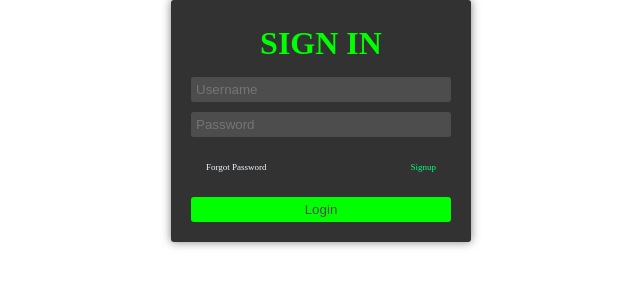
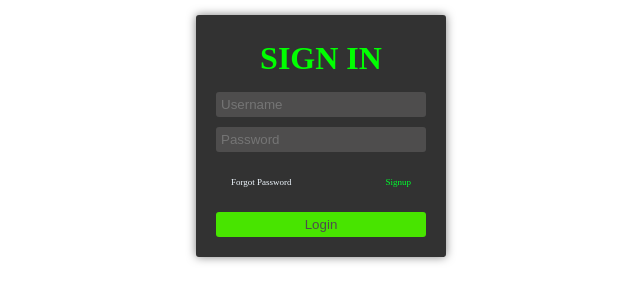
Before and after one commit to vamshi1698/Sign-In-Form, a plain HTML site: page index.html in a window 1280 px wide. Shown: the whole page, without its empty margins (319-959 px from the left). Drawn offline with Linux system fonts and the light colour scheme.

Commit message:
Added Some Changes

```diff
--- a/index.html
+++ b/index.html
@@ -7,6 +7,7 @@
     <link rel="stylesheet" type="text/css" href="style.css" >
 </head>
 <body>
+    <div id="gap"></div>
     <form>
     <div class="container">
         <h1>SIGN IN</h1>
--- a/style.css
+++ b/style.css
@@ -8,7 +8,7 @@ html,body{
     height: 100%;
 }
 .container{
-    width: 300px;
+    width: 250px;
     display:flex;
     flex-direction: column;
     background-color: rgb(50, 50, 50);
@@ -51,8 +51,15 @@ input{
 }
 button{
     color:rgb(78, 77, 77);
+    background-color:rgb(72, 228, 0) ;
+}
+#signup{
+    color:rgb(0, 255, 47) !important;
+}
+#gap{
+    height: 15px;
+}
+button:hover{
+    box-shadow: 0px 10px 10px rgba(0,0,0,0.8);
     background-color: lime;
 }
-#signup{
-    color:springgreen !important;
-}
```
